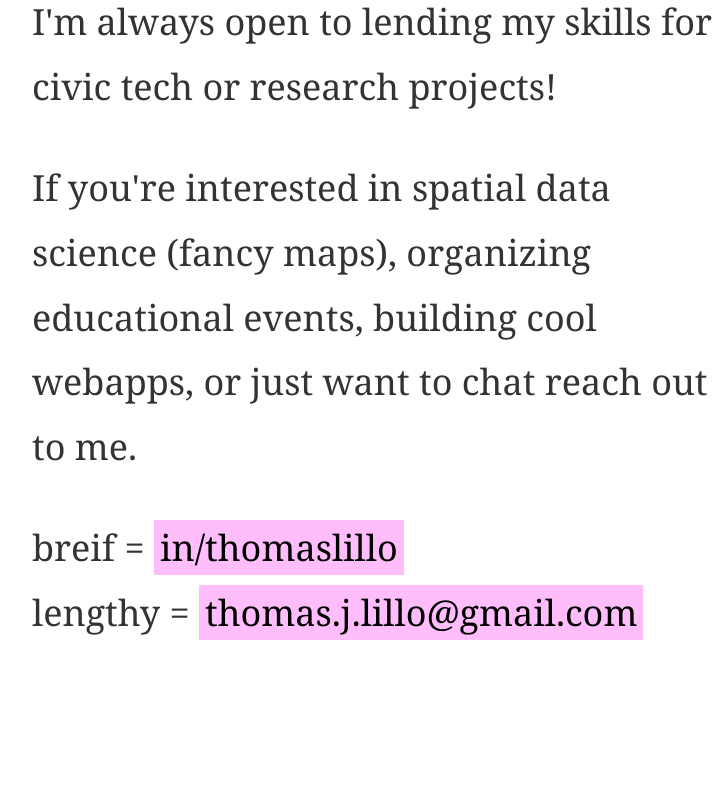
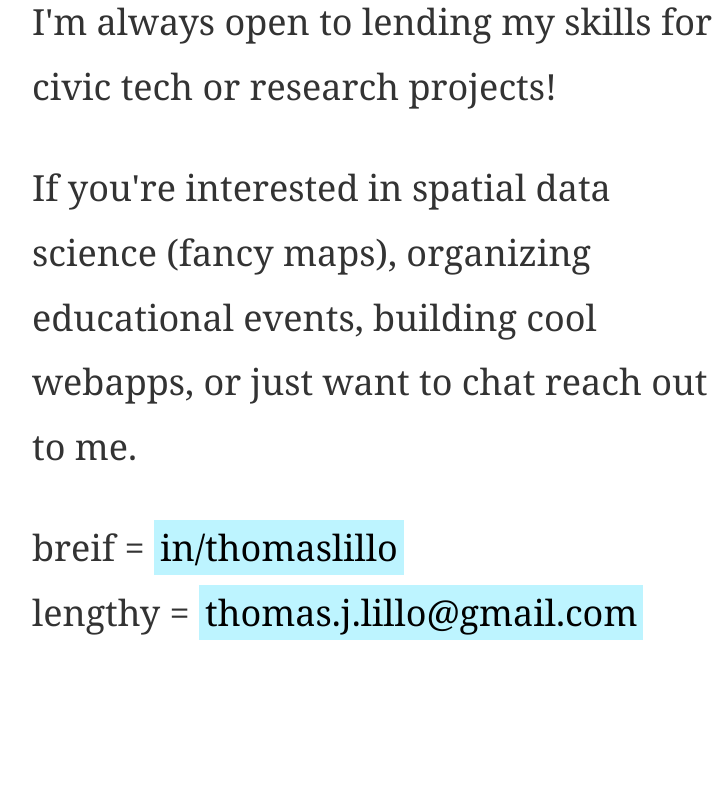
Before and after one commit to thomaslillo/tomlillo, a plain HTML site: page index.html in a window 1280 px wide. Shown: the part 953-1743 px from the top of the page, without its empty margins (258-983 px from the left). Drawn offline with Linux system fonts and the light colour scheme.

Commit message:
color change to link highlights

```diff
--- a/index.html
+++ b/index.html
@@ -41,7 +41,7 @@
 
    a {
    text-decoration: none;
-   background: #ffbdfb;
+   background: #bdf4ff;
    padding: 3px 6px;
    color: #000;
    }
```
